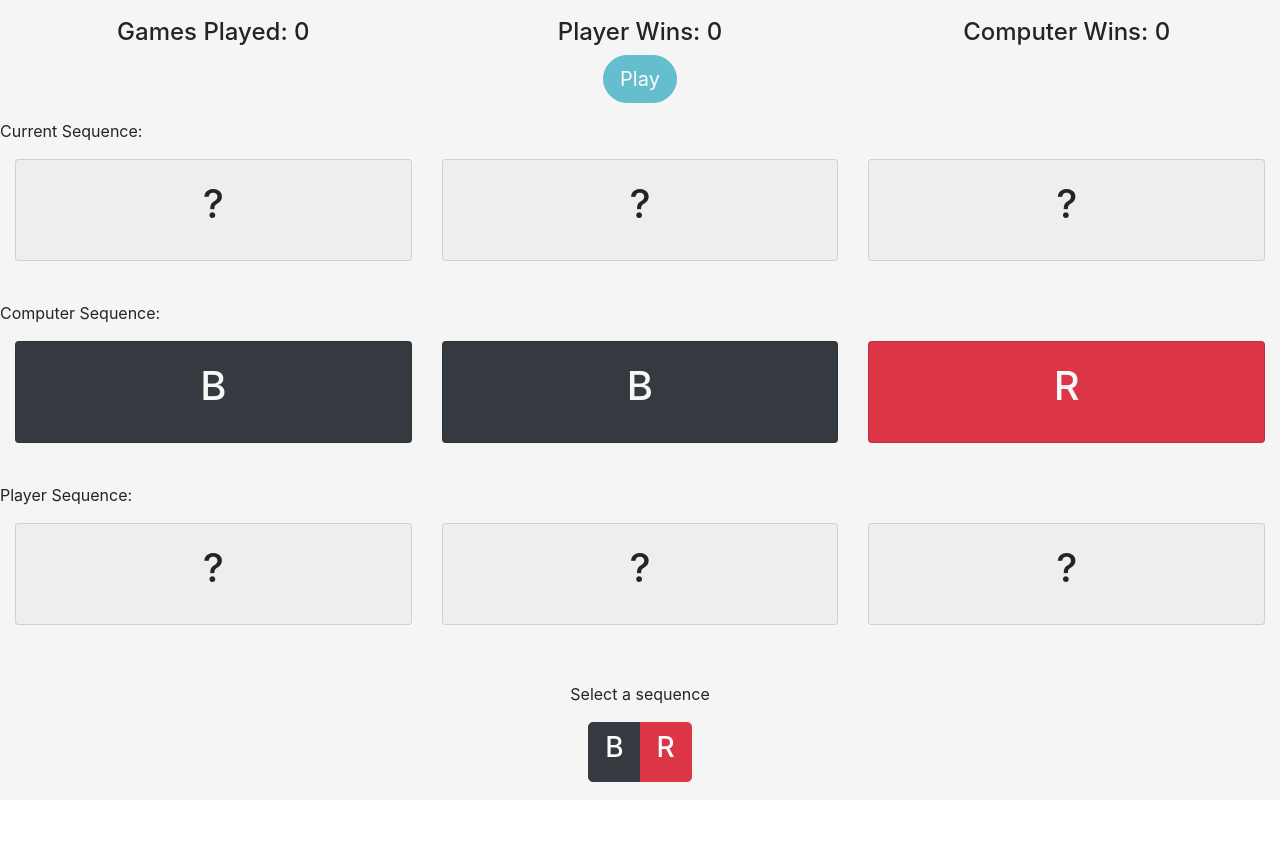
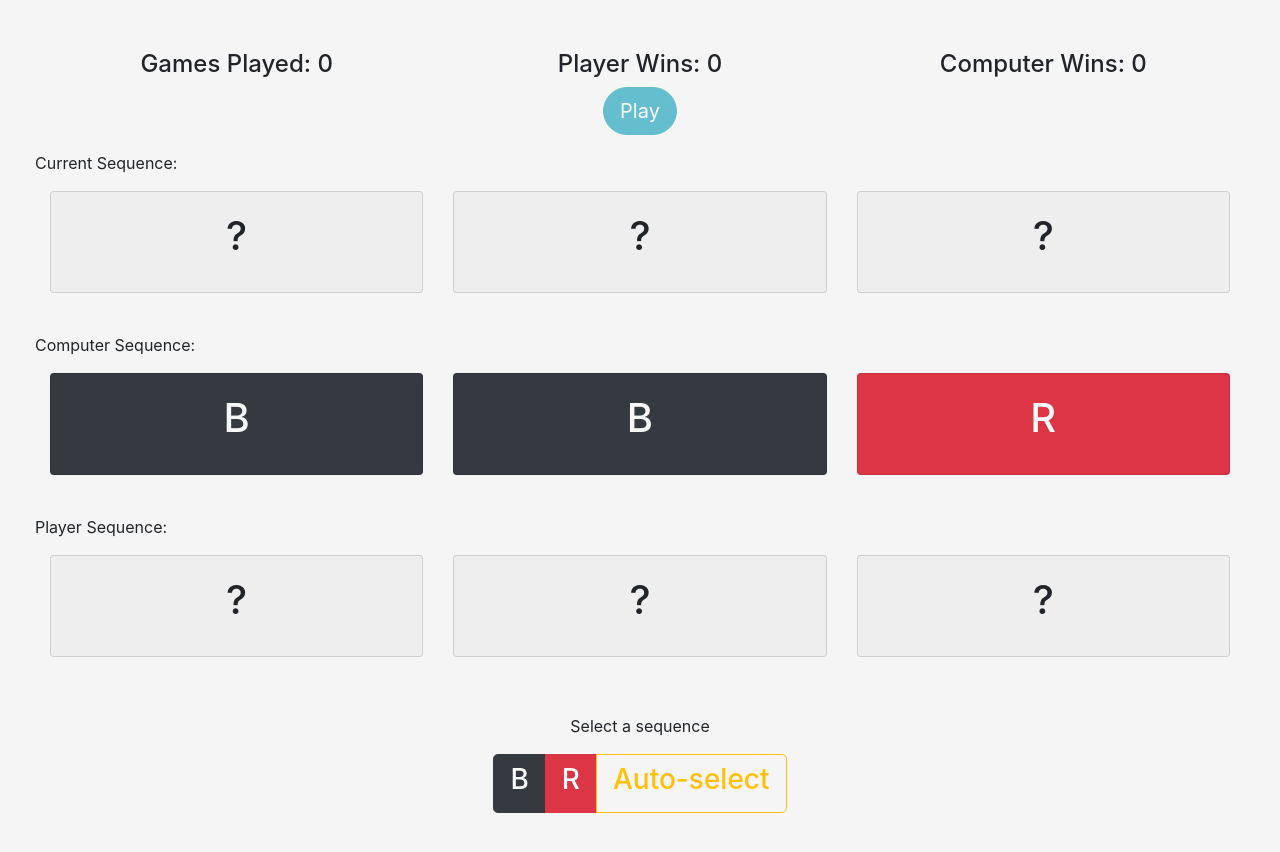
Before and after one commit to nat236919/curiosity-jar, a Nuxt app in the folder TheHumbleNishiyamaRandomnessGame/game-ui/: page /game in a window 1280 px wide. Shown: the top 852 px of the page. Before the commit the page ends 800 px from the top, so only its background shows below. Built offline with nearby package versions, Linux system fonts and the light colour scheme.

Commit message:
feat(thnrg): add auto-select button for strategic sequence (#4)

```diff
--- a/TheHumbleNishiyamaRandomnessGame/game-ui/pages/game.vue
+++ b/TheHumbleNishiyamaRandomnessGame/game-ui/pages/game.vue
@@ -85,6 +85,13 @@
               <b-button variant="danger" @click="playerSelect('r')">
                 <h3>R</h3>
               </b-button>
+              <b-button
+                variant="outline-warning"
+                :disabled="!readyToAutoSelect"
+                @click="getStrategicSequence"
+              >
+                <h3>Auto-select</h3>
+              </b-button>
             </b-button-group>
           </b-col>
         </b-row>
@@ -106,6 +113,13 @@ export default {
     },
     colors() {
       return Object.values(this.colorKey);
+    },
+    readyToAutoSelect() {
+      return (
+        !this.gameInProgress &&
+        this.computerSequence.length === 3 &&
+        !this.computerSequence.includes(null)
+      );
     },
     readyToStart() {
       return (
@@ -153,6 +167,16 @@ export default {
         sequence.push(color);
       }
       return sequence;
+    },
+    getStrategicSequence() {
+      if (!this.readyToAutoSelect) return;
+      let altSequence = this.computerSequence[1] === "b" ? "r" : "b";
+      this.playerSequence = [
+        altSequence,
+        this.computerSequence[0],
+        this.computerSequence[1],
+      ];
+      this.makeToast("Auto-select", "info");
     },
     getDeck() {
       // Get 26 reds and 26 blacks in random order
@@ -247,6 +271,7 @@ export default {
   display: flex;
   flex-direction: column;
   justify-content: center;
+  padding: 50px;
 }
 
 .sequence-container {
```
